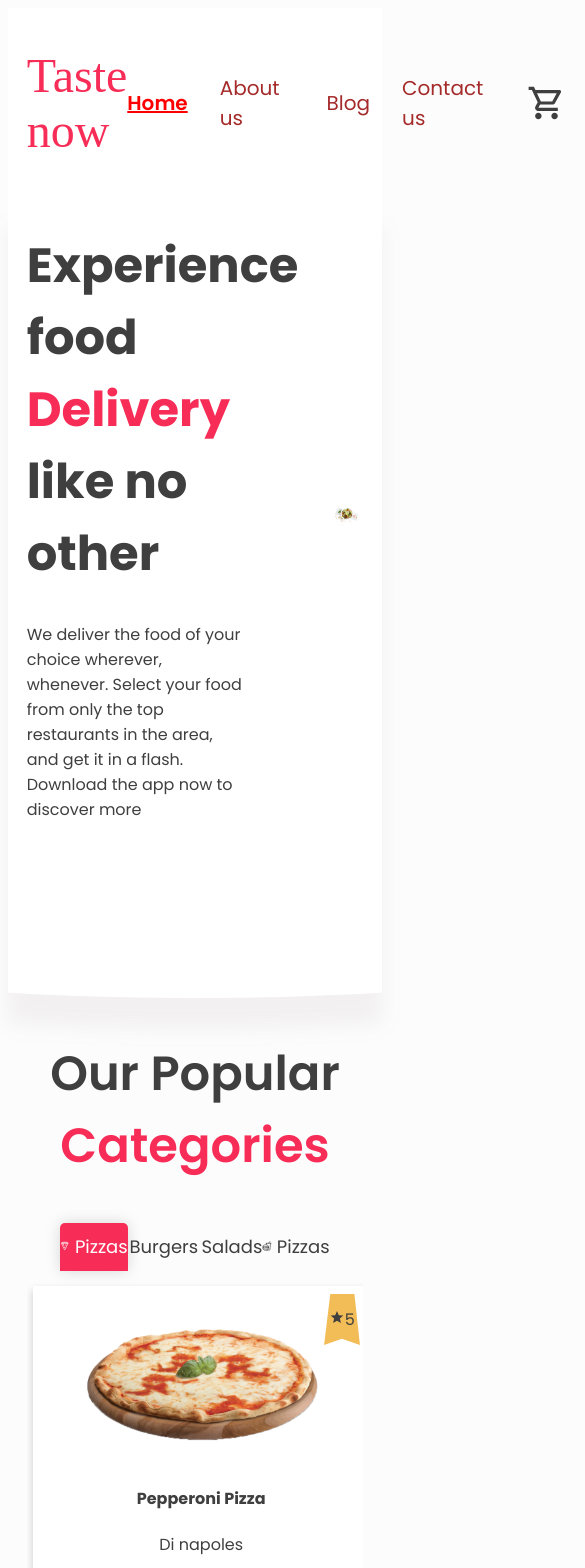
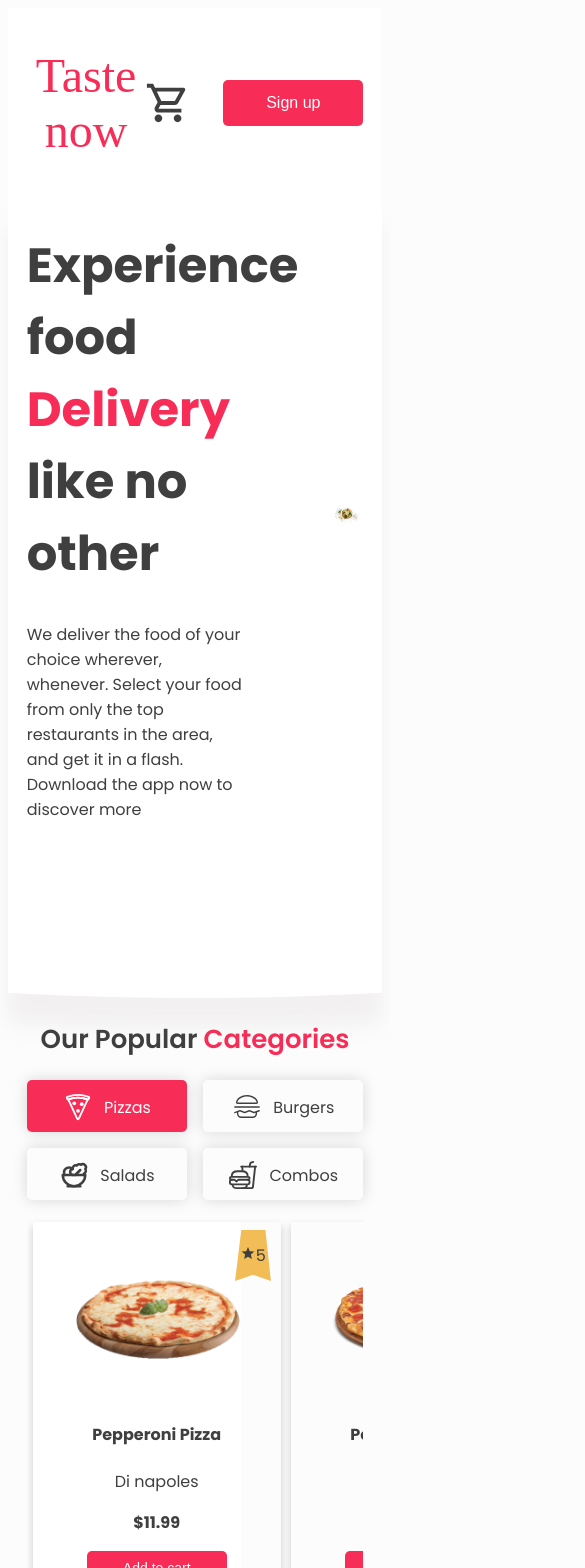
Before and after one commit to abdnimit1203/taste-now-restaurent, a React (Vite) app: page / in a window 390 px wide. Shown: the top 1568 px of the page, 585 px wide, since content can reach past the window. Built offline with nearby package versions, Linux system fonts and the light colour scheme; a web font is replaced by a local one.

Commit message:
grid nth child even odd added + tabs added + responsive design added for footer + get to know + categories

```diff
--- a/src/components/Footer/Footer.css
+++ b/src/components/Footer/Footer.css
@@ -1,15 +1,22 @@
 footer {
   background: #f72d57;
-  display: grid;
-  grid-template-columns: repeat(5, minmax(0, 1fr));
+  display: flex;
+  gap: 4rem;
+  justify-content: space-between;
   padding: 3% 5%;
   color: white;
+
 }
-footer .flex{
- gap: 16px
+.footer-right {
+  flex: 1;
+  display: grid;
+  grid-template-columns: repeat(4, minmax(0, 1fr));
+}
+footer .flex-icons {
+  display: flex;
+  gap: 16px;
 }
 .footer-icons {
-
   width: 24px;
   height: 24px;
 
@@ -19,22 +26,58 @@ footer .flex{
 
   cursor: pointer;
   transition: 0.3s;
-
 }
 .footer-icons:hover {
   scale: 115%;
 }
-.block{
+.block {
   display: block;
   padding-bottom: 4px;
 }
-.block{
+.block {
   display: block;
   padding-bottom: 4px;
   transition: 0.3s;
-
 }
-.block:hover{
+.block:hover {
   text-decoration: underline;
   transform: scale(105%);
 }
+.flex-icons-small{
+    display: none;
+}
+@media screen and (max-width: 768px) {
+  footer {
+    background: #f72d57;
+    display: grid;
+    grid-template-columns: repeat(1, minmax(0, 1fr));
+
+    gap: 2rem;
+    padding: 13% 10%;
+    color: white;
+  }
+  footer .flex-icons {
+    display: none;
+  }
+  .footer-right {
+
+    flex: 1;
+    display: grid;
+    grid-template-columns: repeat(2, minmax(0, 1fr));
+    gap: 2rem;
+    font-size: 12px;
+  }
+  .footer-right .child:nth-child(even){text-align: right;}
+
+  .footer-left {
+    align-items: center;
+    justify-content: center;
+    text-align: center;
+  }
+  .flex-icons-small{
+    display: flex;
+    gap: 2rem;
+    align-items: center;
+    justify-content: center;
+}
+}
--- a/src/components/Footer/Footer.jsx
+++ b/src/components/Footer/Footer.jsx
@@ -7,18 +7,19 @@ import { FaYoutube } from "react-icons/fa";
 const Footer = () => {
   return (
     <footer>
-      <div>
-        <span id="logo" className="logo white">
+      <div className="footer-left">
+        <span id="logo" className="logo white middle">
           Taste now
         </span>
-        <div className="flex">
+        <div className="flex-icons">
           <RiFacebookBoxFill className="footer-icons white" />
           <ImInstagram className="footer-icons white" />
           <FaTwitter className="footer-icons white" />
           <FaYoutube className="footer-icons white" />
         </div>
       </div>
-      <div>
+      <div className="footer-right">
+        <div className="child">
           <a href="#" className="white block">
             Seslendirme ve Alt Jazz
           </a>
@@ -32,20 +33,45 @@ const Footer = () => {
             Size Last
           </a>
         </div>
-      <div>
-        <a href="#" className="white block">Self Betimes</a>
-        <a href="#" className="white block">Yatırımcı İlişkileri</a>
-        <a href="#" className="white block">Basal Himmler</a>
+        <div className="child">
+          <a href="#" className="white block">
+            Self Betimes
+          </a>
+          <a href="#" className="white block">
+            Yatırımcı İlişkileri
+          </a>
+          <a href="#" className="white block">
+            Basal Himmler
+          </a>
         </div>
-      <div>
-        <a href="#" className="white block">Yard Market</a>
-        <a href="#" className="white block">Is İmkanları</a>
-        <a href="#" className="white block">Car Tercihleri</a>
+        <div className="child">
+          <a href="#" className="white block">
+            Yard Market
+          </a>
+          <a href="#" className="white block">
+            Is İmkanları
+          </a>
+          <a href="#" className="white block">
+            Car Tercihleri
+          </a>
         </div>
-      <div>
-        <a href="#" className="white block">Hedge Karla</a>
-        <a href="#" className="white block">Mullein Koşulları</a>
-        <a href="#" className="white block">Autumnal Bulgier</a>
+        <div className="child">
+          <a href="#" className="white block">
+            Hedge Karla
+          </a>
+          <a href="#" className="white block">
+            Mullein Koşulları
+          </a>
+          <a href="#" className="white block">
+            Autumnal Bulgier
+          </a>
+        </div>
+      </div>
+      <div className="flex-icons-small">
+          <RiFacebookBoxFill className="footer-icons white" />
+          <ImInstagram className="footer-icons white" />
+          <FaTwitter className="footer-icons white" />
+          <FaYoutube className="footer-icons white" />
         </div>
     </footer>
   );
--- a/src/components/KnowUs/KnowUs.css
+++ b/src/components/KnowUs/KnowUs.css
@@ -23,7 +23,7 @@ h3 {
     object-fit: cover;
 }
 
-.flex-rev{
+.grid .flex:nth-child(even){
     flex-direction: row-reverse;
 }
 .typo{
@@ -31,3 +31,35 @@ h3 {
     text-align: left;
     margin: auto auto;
 }
+@media screen and (max-width: 768px) {
+    h3 {
+
+        font-size: 22px;
+
+      }
+      .grid{
+        gap: 2rem;
+      }
+      .flex{
+        gap: 1rem;
+        flex-direction: column;
+    }
+    .grid .flex:nth-child(even){
+        flex-direction: column;
+    }
+    .grid img{
+        width: 100%;
+        border-radius: 10px;
+        height: auto;
+        object-fit: cover;
+    }
+    .typo{
+        width: 100%;
+        text-align: left;
+        margin: auto auto;
+    }
+    h2{
+        font-size: 26px;
+        text-align: center;
+    }
+}
--- a/src/components/KnowUs/KnowUs.jsx
+++ b/src/components/KnowUs/KnowUs.jsx
@@ -19,7 +19,7 @@ const KnowUs = () => {
             </p>
           </div>
         </div>
-        <div className="flex flex-rev">
+        <div className="flex ">
           <img src="/public/assets/environment.jpeg" alt="environment" />
           <div className="typo">
             <h3 className="">
--- a/src/components/Navbar/Navbar.css
+++ b/src/components/Navbar/Navbar.css
@@ -19,10 +19,22 @@ a {
   justify-content: space-between;
   align-items: center;
 }
+.navlinks{
+    display: block;
+    display: flex;
+    gap: 2rem;
 
+}
 .nav-2 {
   display: flex;
   gap: 2rem;
   font-size: 20px;
   align-items: center;
 }
+
+@media screen and (max-width: 768px) {
+    .navlinks{
+        display: none;
+
+    }
+}
--- a/src/components/Navbar/Navbar.jsx
+++ b/src/components/Navbar/Navbar.jsx
@@ -65,9 +65,12 @@ const Navbar = () => {
           </h2>
         </div>
         <div className="nav-2">
+            <div className="navlinks">
+
             {navlinks}
+            </div>
             <MdOutlineShoppingCart className="icons" />
-            <button className="button mid-btn">Sign up</button>
+            <button className="button mid-btn ">Sign up</button>
         </div>
       </nav>
     </div>
--- a/src/components/PopularCategory/PopularCategory.css
+++ b/src/components/PopularCategory/PopularCategory.css
@@ -1,21 +1,25 @@
 .mid {
   text-align: center;
 }
-.react-tabs__tab-list {
-  border-bottom: 0px !important;
-}
+
 .react-tabs__tab {
   border: 0 !important;
-  width: 20%!important;
-  height: 25%!important;
+  width: 100%!important;
+  text-align: center!important;
+  height: 3rem !important;
   padding: 0 !important;
+  box-shadow: 0px 0px 15px 0px rgba(0, 0, 0, 0.15);
+  border-radius:  5px!important;
+  padding: 16px 0 !important;
 }
 .react-tabs__tab--selected {
-    width: 20%!important;
+    width: 100%!important;
+    text-align: center!important;
   height: 3rem !important;
   background: #f72d57 !important;
   color: white !important;
   box-shadow: 0px 0px 15px 0px rgba(0, 0, 0, 0.15);
+  border-radius:  5px!important;
 }
 .sliders {
   padding: 20px 0px;
@@ -46,11 +50,42 @@
   right: 10px;
   padding: 5px;
 }
-.tabs{
-    display: flex;
+ul.tabs{
+    display: grid;
+    grid-template-columns: repeat(4, minmax(0, 1fr));
+    justify-content: center;
     align-items: center;
-    justify-content: center;
-    gap: 5px;
-    font-size: 18px;
-    padding: 10px 0;
+    text-align: center!important;
+    list-style-type: none;
+    gap: 1rem;
+    padding-left: 0px;
+
 }
+.tab{
+    padding-top: 10px;
+ display: flex;
+ justify-content: center;
+ align-items: center;
+ gap: 0.7rem;
+}
+.tab-icons{
+    font-size: 30px;
+}
+@media screen and (max-width: 768px) {
+
+    ul.tabs{
+        display: grid;
+        grid-template-columns: repeat(2, minmax(0, 1fr));
+        justify-content: center;
+        padding-left: 0!important;
+        gap: 1rem;
+        border-radius:  5px!important;
+
+
+    }
+    .react-tabs__tab {
+
+        padding: 2px 0 !important;
+      }
+
+}
--- a/src/components/PopularCategory/PopularCategory.jsx
+++ b/src/components/PopularCategory/PopularCategory.jsx
@@ -1,6 +1,6 @@
 import "./PopularCategory.css";
 import { Tab, Tabs, TabList, TabPanel } from "react-tabs";
-import "react-tabs/style/react-tabs.css";
+// import "react-tabs/style/react-tabs.css";
 import { IoPizzaOutline } from "react-icons/io5";
 import { PiHamburgerLight } from "react-icons/pi";
 import { LuSalad } from "react-icons/lu";
@@ -15,32 +15,32 @@ const PopularCategory = () => {
       </h2>
       <div className="mid">
         <Tabs>
-          <TabList>
-            <Tab>
-              <div className="tabs">
-                <IoPizzaOutline />
+          <TabList className={"tabs"}>
+            <Tab >
+              <div className="tab">
+                <IoPizzaOutline  className="tab-icons"/>
                 Pizzas
               </div>
             </Tab>
             <Tab>
-              <div className="tabs">
-              <PiHamburgerLight />
+              <div className="tab">
+              <PiHamburgerLight  className="tab-icons"/>
 
                 Burgers
               </div>
             </Tab>
             <Tab>
-              <div className="tabs">
-              <LuSalad />
+              <div className="tab">
+              <LuSalad  className="tab-icons"/>
 
                 Salads
               </div>
             </Tab>
             <Tab>
-              <div className="tabs">
-              <IoFastFoodOutline />
+              <div className="tab">
+              <IoFastFoodOutline  className="tab-icons"/>
 
-                Pizzas
+                Combos
               </div>
             </Tab>
           </TabList>
--- a/src/components/Sliders/Sliders.css
+++ b/src/components/Sliders/Sliders.css
@@ -43,4 +43,13 @@
   }
   .swiper-pagination-clickable .swiper-pagination-bullet {
     background-color: #F72D57 !important;
+    width: 14px!important;
+    height: 14px!important;
   }
+
+
+  @media screen and (max-width: 768px) {
+   .card-item{
+    padding: 20px ;
+   }
+}
--- a/src/components/Sliders/Sliders.jsx
+++ b/src/components/Sliders/Sliders.jsx
@@ -1,6 +1,6 @@
 import './Sliders.css'
 import { Swiper, SwiperSlide  } from "swiper/react";
-import { FreeMode, Pagination ,Autoplay} from "swiper/modules";
+import { FreeMode, Pagination ,Autoplay,Navigation} from "swiper/modules";
 import "swiper/css";
 import "swiper/css/free-mode";
 import "swiper/css/pagination";
@@ -27,7 +27,8 @@ const Sliders = () => {
       }}
 
         freeMode={true}
-
+        slidesPerView={1.5}
+        navigation={true}
         spaceBetween={50}
         pagination={{
           clickable: true,
@@ -38,7 +39,7 @@ const Sliders = () => {
         //   disableOnInteraction: false,
         // }}
 
-        modules={[Autoplay,FreeMode, Pagination]}
+        modules={[Autoplay,FreeMode, Pagination,Navigation]}
         className="mySwiper rounded-xl lg:w-[80%]"
       >
         <SwiperSlide className="slide">
```
Lines whose indentation alone changed are shown as unchanged.
